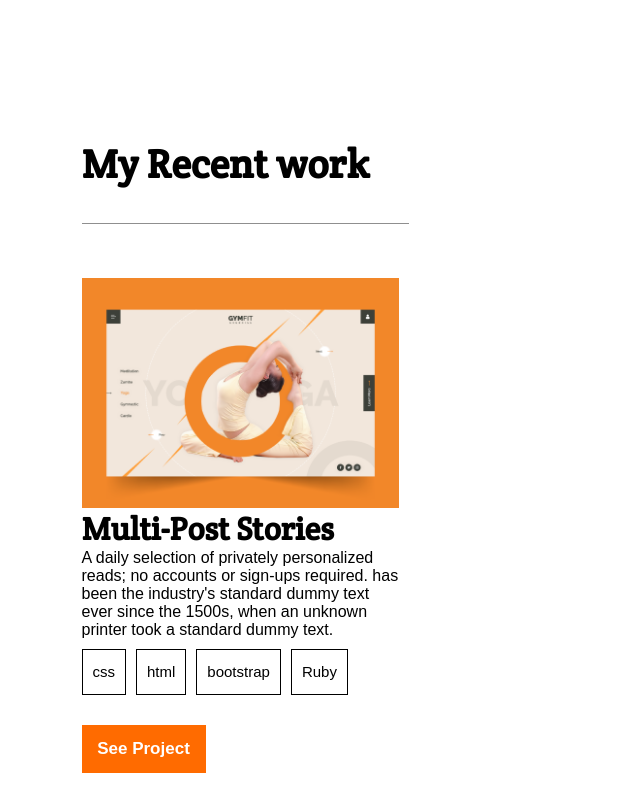
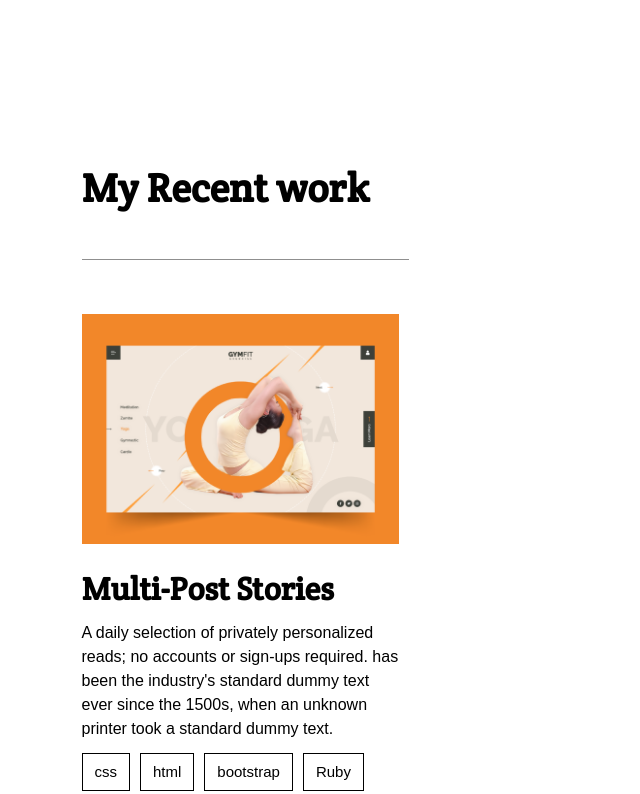
Before and after one commit to Yerimah/Portfolio, a website: page index.html in a window 1280 px wide. Shown: the part 1050-1844 px from the top of the page, without its empty margins (0-640 px from the left). Drawn offline with Linux system fonts and the light colour scheme.

Commit message:
update margins between elements adjusted to figma design

```diff
--- a/style.css
+++ b/style.css
@@ -123,7 +123,7 @@ h1 {
   cursor: pointer;
   display: inline-block;
   border: 1px solid;
-  padding: 10px 10px;
+  padding: 6px 12px;
   background: white;
   color: black;
   font-size: 15px;
@@ -166,18 +166,19 @@ h1 {
 h2 {
   font-size: 32px;
   font-family: 'Crete Round', serif;
+  margin: 24px 0 12px 0;
 }
 
 .p-description {
   font-size: 16px;
-  margin-bottom: 10px;
+  margin-bottom: 12px;
+  line-height: 24px;
 }
 
 .languages {
   display: flex;
   justify-content: space-between;
   list-style: none;
-  margin-bottom: 10px;
   width: 236px;
   background: white;
   align-items: center;
```
